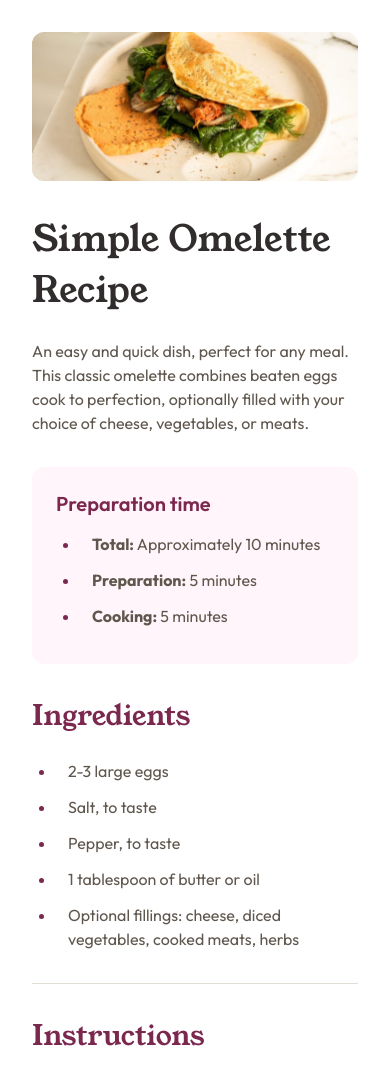
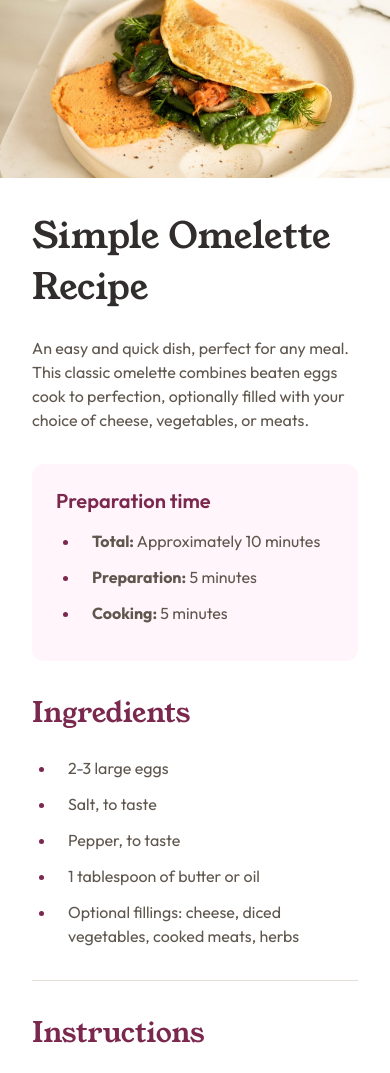
Before and after one commit to korcakSEA/recipe-page-main, a plain HTML site: page index.html in a window 390 px wide. Shown: the top 1073 px of the page. Drawn offline with Linux system fonts and the light colour scheme.

Commit message:
style: add responsive styles

```diff
--- a/style.css
+++ b/style.css
@@ -93,7 +93,7 @@ body{
 }
 
 div{
-    margin: var(--space-400) 0;
+    margin-bottom: var(--space-400) ;
 }
 
 h1{
@@ -112,6 +112,7 @@ hr{
     border: 0;
     height: 1px;
     background-color: var(--Stone-150);
+    margin-bottom: var(--space-400);
 }
 
 img{
@@ -140,8 +141,9 @@ ol,ul{
 
 .wrapper{
     max-width: var(--max-width);
-    margin: 0 auto;
-    padding: var(--space-400);
+    /* Responsive margin */
+    margin:max(0rem,min(5rem, 40vw - var(--max-width) / 2)) auto;
+    /* padding: var(--space-400); */
     background-color: var(--White);
     /* border-radius: var(--border-radius-200); */
 
@@ -150,11 +152,16 @@ ol,ul{
 }
 
 .card-image{
-    border-radius: var(--border-radius-100);
+    /* border-radius: var(--border-radius-100); */
 }
 
 .text-content{
     margin: 0;
+    padding: var(--space-400);
+
+    p{
+        margin-bottom: var(--space-400);
+    }
 }
 
 .preperation{
```
